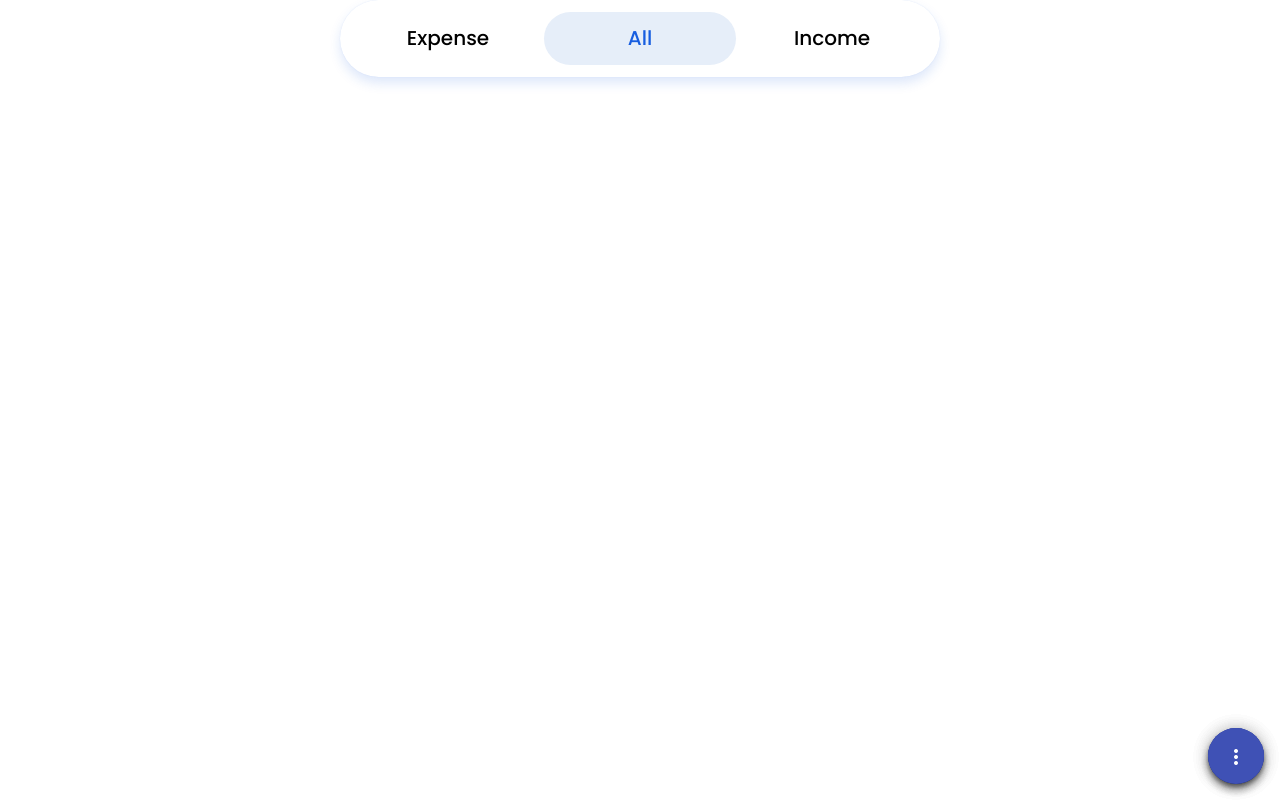
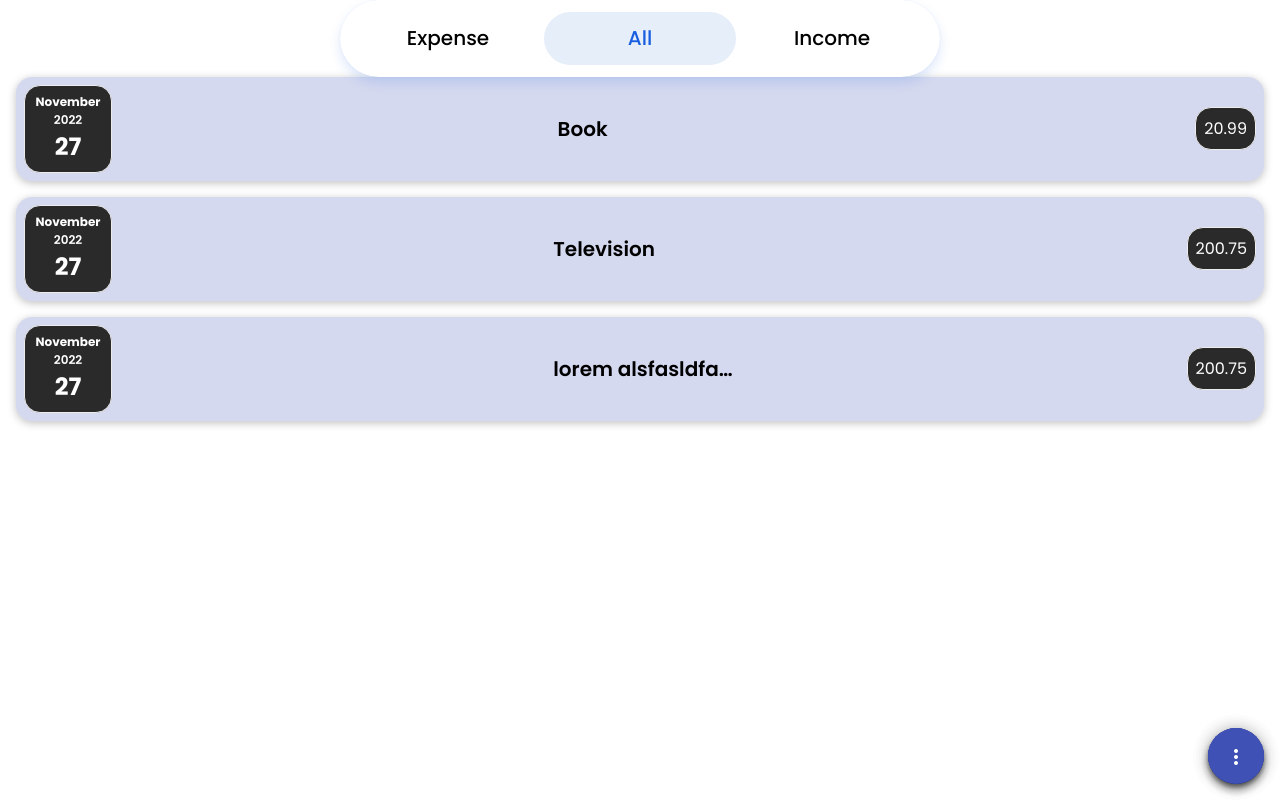
Before and after one commit to manprit-tiwari/ExpenseTracker, an Angular app: page / in a window 1280 px wide. Built offline with nearby package versions, Linux system fonts and the light colour scheme.

Commit message:
added expense card and added filter functionality

```diff
--- a/src/app/app.component.html
+++ b/src/app/app.component.html
@@ -1,4 +1,16 @@
 <app-tabs (tab)="tabChangeHandler($event)"></app-tabs>
+
+<div class="card-container">
+    <ng-container *ngIf="expenses.length > 0">
+        <ng-container *ngFor="let expense of expenses">
+            <app-expense-card [expense]="expense"></app-expense-card>
+        </ng-container>
+    </ng-container>
+    <ng-template #noExpenseData>
+        <h1>No Expense Data</h1>
+    </ng-template>
+</div>
+
 
 <div class="add-button">
     <button type="button" class="menu-button" (click)="moreMenuOpen = !moreMenuOpen" mat-fab
--- a/src/app/app.component.scss
+++ b/src/app/app.component.scss
@@ -1,5 +1,5 @@
 .add-button {
-    position: relative;
+    // position: relative;
 
     .menu-button {
         position: fixed;
@@ -25,3 +25,18 @@
 
 
 }
+
+.card-container {
+    display: flex;
+    flex-direction: column;
+    justify-content: center;
+    align-items: center;
+    gap: 1rem;
+    width: 100%;
+    box-sizing: border-box;
+    padding-inline: 1rem;
+
+    app-expense-card {
+        width: inherit;
+    }
+}
--- a/src/app/app.component.ts
+++ b/src/app/app.component.ts
@@ -1,23 +1,45 @@
-import { Component } from '@angular/core';
+import { Component, OnInit } from '@angular/core';
 import { MatDialog } from '@angular/material/dialog';
 import { AddFormComponent } from './components/form/add-form.component';
+import { ExpenseService } from './services/expense.service';
 
 @Component({
   selector: 'app-root',
   templateUrl: './app.component.html',
   styleUrls: ['./app.component.scss']
 })
-export class AppComponent {
+export class AppComponent implements OnInit {
   title = 'ExpenseTracker';
+
+  expenses!: any[];
 
   moreMenuOpen: boolean = false;
 
-  constructor(private dialog: MatDialog) {
+  constructor(
+    private dialog: MatDialog,
+    private expenseService: ExpenseService
+  ) { }
 
+  ngOnInit(): void {
+    console.log(this.expenseService.Expenses)
+    this.getAllExpenseData();
   }
 
   tabChangeHandler = (event: string) => {
-    console.log(event);
+    this.expenses = [];
+    if (['expense', 'income'].includes(event)) {
+      let temp: any[] = [];
+      this.expenseService.Expenses.forEach((element) => {
+        if (element.type === event) {
+          temp = [...temp, element];
+        }
+      })
+      console.log('asldfas', temp);
+      this.expenses = [...temp];
+    }
+    else {
+      this.expenses = [...this.expenseService.Expenses];
+    }
   }
 
   openAddForm = () => {
@@ -28,4 +50,9 @@ export class AppComponent {
       console.log('Add Form Closed');
     })
   }
+
+  private getAllExpenseData = () => {
+    this.expenses = [...this.expenseService.Expenses];
+    console.log(this.expenses);
+  }
 }
--- a/src/app/app.module.ts
+++ b/src/app/app.module.ts
@@ -8,12 +8,14 @@ import { AppMaterialModule } from './modules/material/app-material.module';
 import { TabsComponent } from './components/tabs/tabs.component';
 import { ReactiveFormsModule } from '@angular/forms';
 import { AddFormComponent } from './components/form/add-form.component';
+import { ExpenseCardComponent } from './components/expense-card/expense-card.component';
 
 @NgModule({
   declarations: [
     AppComponent,
     TabsComponent,
-    AddFormComponent
+    AddFormComponent,
+    ExpenseCardComponent
   ],
   imports: [
     BrowserModule,
--- /dev/null
+++ b/src/app/components/expense-card/expense-card.component.html
@@ -0,0 +1,19 @@
+<div class="card">
+    <div class="date-container">
+        <div class="month">
+            {{month}}
+        </div>
+        <div class="year">
+            {{year}}
+        </div>
+        <div class="date">
+            {{day}}
+        </div>
+    </div>
+    <div class="title">
+        {{expense.title}}
+    </div>
+    <div class="amount">
+        {{amount}}
+    </div>
+</div>
--- /dev/null
+++ b/src/app/components/expense-card/expense-card.component.scss
@@ -0,0 +1,65 @@
+.card {
+    display: flex;
+    justify-content: space-between;
+    align-items: center;
+    width: 100%;
+    gap: 0.5rem;
+    background-color: #3f51b538;
+    border-radius: 1rem;
+    box-sizing: border-box;
+    padding: 0.5rem;
+    box-shadow: 0 2px 8px rgba(0, 0, 0, 0.25);
+
+    .date-container {
+        display: flex;
+        flex-direction: column;
+        width: 5.5rem;
+        height: 5.5rem;
+        border: 1px solid #ececec;
+        background-color: #2a2a2a;
+        color: #fff;
+        border-radius: 1rem;
+        align-items: center;
+        justify-content: center;
+        box-sizing: border-box;
+
+        .month {
+            font-size: 0.75rem;
+            font-weight: 700;
+        }
+
+        .year {
+            font-size: 0.75rem;
+            font-weight: 600;
+        }
+
+        .date {
+            font-size: 1.5rem;
+            font-weight: bold;
+        }
+    }
+
+    .title {
+        text-overflow: ellipsis;
+        overflow: hidden;
+        display: -webkit-box;
+        -webkit-line-clamp: 1;
+        -webkit-box-orient: vertical;
+        white-space: normal;
+        width: 12rem;
+        font-size: 1.25rem;
+        font-weight: 600;
+    }
+
+    .amount {
+        display: flex;
+        justify-content: center;
+        align-items: center;
+        box-sizing: border-box;
+        padding: 0.5rem;
+        color: #fff;
+        background-color: #2a2a2a;
+        border: 1px solid #ececec;
+        border-radius: 1rem;
+    }
+}
--- /dev/null
+++ b/src/app/components/expense-card/expense-card.component.ts
@@ -0,0 +1,32 @@
+import { Component, Input, OnInit } from "@angular/core";
+import { ExpenseService } from "src/app/services/expense.service";
+
+@Component({
+    selector: 'app-expense-card',
+    templateUrl: './expense-card.component.html',
+    styleUrls: ['./expense-card.component.scss']
+})
+export class ExpenseCardComponent implements OnInit {
+
+    date!: Date;
+    month!: string;
+    year!: number;
+    day!: string;
+    amount!: any;
+
+    @Input() expense!: any;
+    ngOnInit(): void {
+        console.log('alsd', this.expense)
+        this.date = new Date(this.expense.date);
+        this.month = this.date.toLocaleString('en-IN', { month: 'long' });
+        this.year = this.date.getFullYear();
+        this.day = this.date.toLocaleString('en-IN', { day: '2-digit' });
+        this.amount = new Intl.NumberFormat('en-IN', { currency: 'INR' }).format(this.expense.amount);
+    }
+    // date: Date = new Date(this.expense.date) || new Date();
+    // month: string = this.date.toLocaleString('en-IN', { month: 'long' });
+    // year: number = this.date.getFullYear();
+    // day: string = this.date.toLocaleString('en-IN', { day: '2-digit' });
+    // amount: any = new Intl.NumberFormat('en-IN', { currency: 'INR' }).format(this.expense.amount)
+
+}
--- /dev/null
+++ b/src/app/services/expense.service.ts
@@ -0,0 +1,34 @@
+import { Injectable } from "@angular/core";
+
+@Injectable({
+    providedIn: 'root'
+})
+export class ExpenseService {
+
+    Expenses: any[] = [
+        {
+            id: '1',
+            type: 'income',
+            title: 'Book',
+            amount: 20.99,
+            date: new Date(2022, 10, 27).toISOString(),
+            method: 'UPI'
+        },
+        {
+            id: '2',
+            type: 'expense',
+            title: 'Television',
+            amount: 200.75,
+            date: new Date(2022, 10, 27).toISOString(),
+            method: 'UPI'
+        },
+        {
+            id: '3',
+            type: 'expense',
+            title: 'lorem alsfasldfa alsdfwf lasdjf saldjflas alsdfla asdk',
+            amount: 200.75,
+            date: new Date(2022, 10, 27).toISOString(),
+            method: 'UPI'
+        }
+    ]
+}
--- a/src/styles.scss
+++ b/src/styles.scss
@@ -44,4 +44,6 @@ body {
 
 * {
   font-family: 'Poppins', sans-serif;
+  user-select: none;
+  -webkit-tap-highlight-color: transparent;
 }
```
